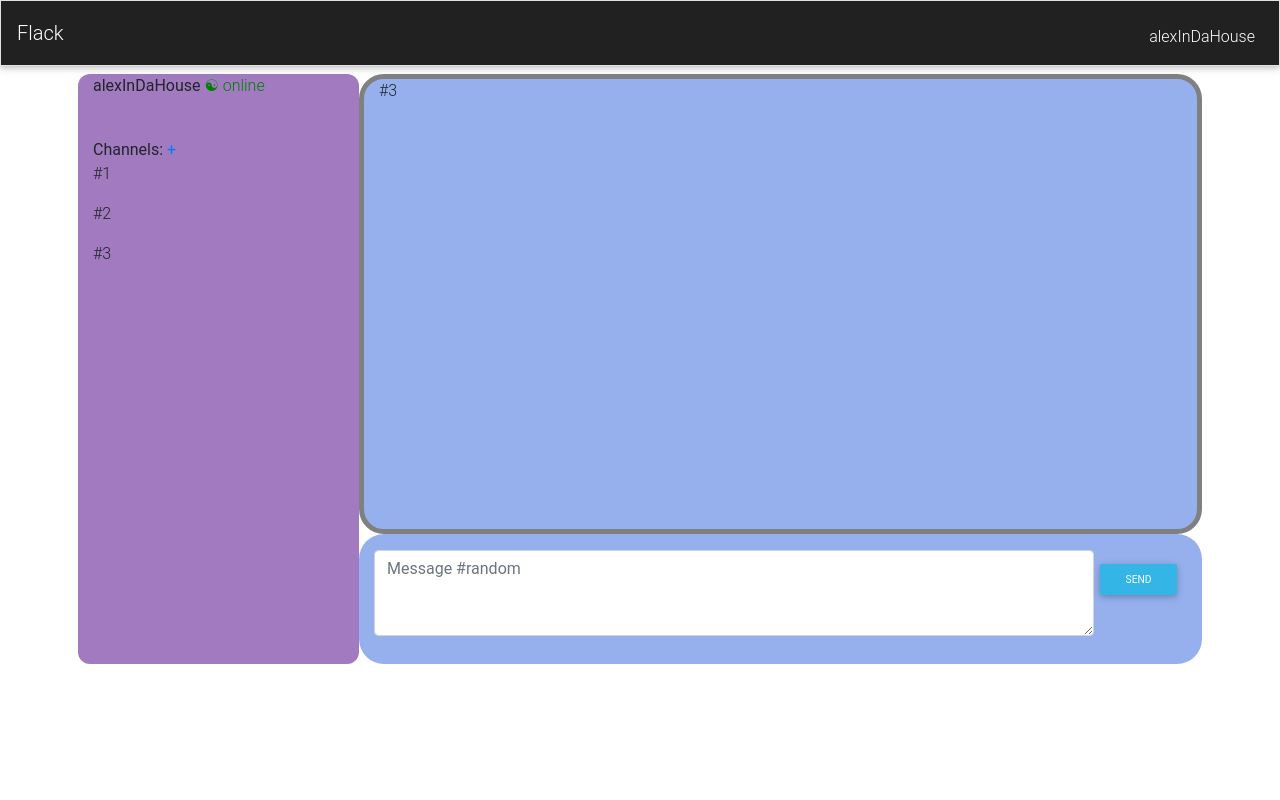
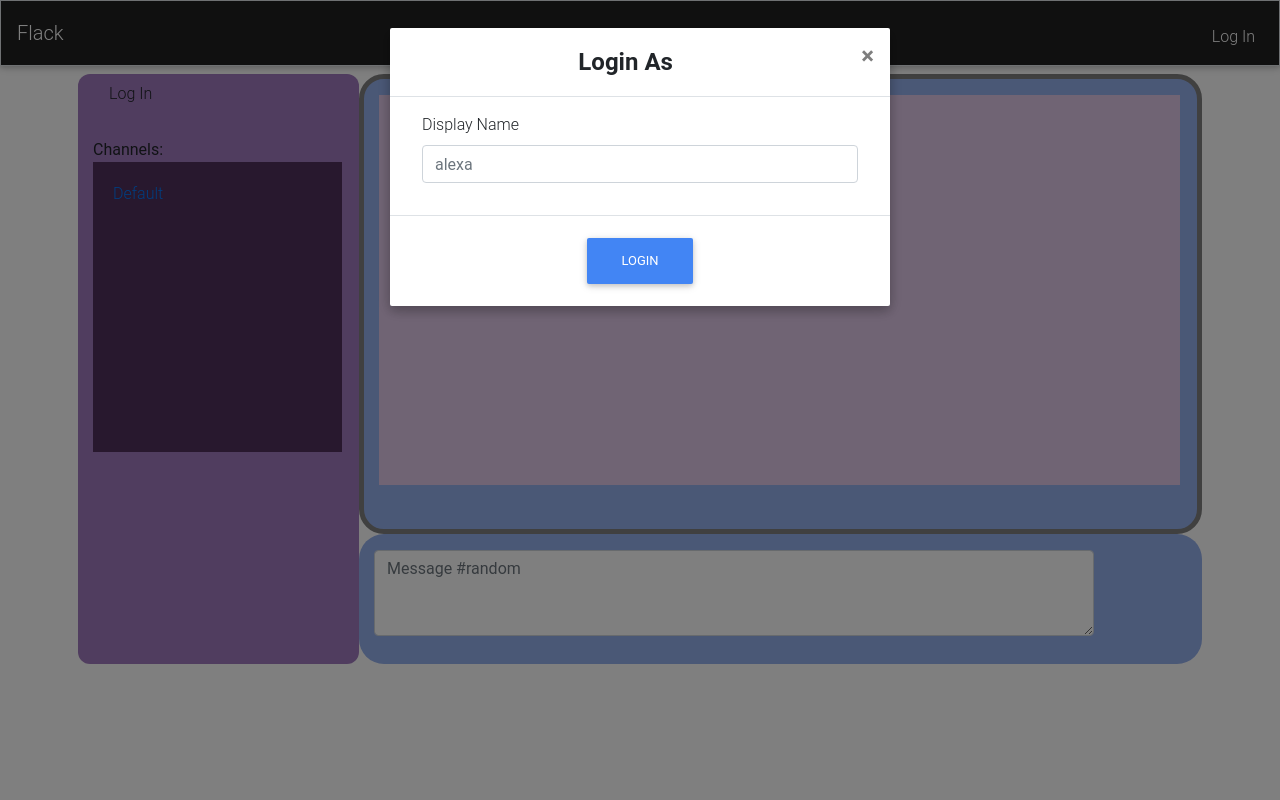
Before and after one commit to alexsonphoenix/cs50w_project2_MessengerService, a Flask app: page / in a window 1280 px wide. Run offline with Flask 2, Linux system fonts and the light colour scheme; some libraries are stand-ins or nearby versions.

Commit message:
nearly finished the channel list adding

```diff
--- a/application.py
+++ b/application.py
@@ -1,13 +1,53 @@
 import os
 
-from flask import Flask, redirect, render_template
+from flask import Flask, redirect, render_template, request, session
+from flask_session import Session
+from tempfile import mkdtemp
+
 from flask_socketio import SocketIO, emit
 
 app = Flask(__name__)
 app.config["SECRET_KEY"] = os.getenv("SECRET_KEY")
 socketio = SocketIO(app)
 
+# Configure session to use filesystem (instead of signed cookies(default))
+app.config["SESSION_FILE_DIR"] = mkdtemp()
+app.config["SESSION_PERMANENT"] = False
+app.config["SESSION_TYPE"] = "filesystem"
+Session(app)    # to store information specific to a user from one request to the next
+
+
+# Global Varibles:
+channel_list = [("Example1", "original channel"), ("Example2", "original channel"), ("Example3", "original channel")] # a list of tuple
+
+
 @app.route("/")
 def index():
-    needLogin = False
-    return render_template("index.html", needLogin=needLogin, user_username="alexInDaHouse")
+    needLogin = True
+    if not session.get('username'):
+        needLogin = True
+    else:
+        needLogin = False
+    return render_template("index.html", needLogin=needLogin, user_username=session.get('username'), channel_list=channel_list)
+
+
+@app.route("/login", methods=["POST"])
+def login():
+    session.clear()
+    session['username'] = request.form.get('username')
+    return redirect('/')
+
+
+@app.route("/add_channel", methods=["POST"])
+def add_channel():
+    channel_name = request.form.get('channel_name')
+    channel_description = request.form.get('channel_description')
+    if not any(channel_name in i for i in channel_list) :
+        channel_list.append((channel_name,channel_description))
+    else:
+        return "Already taken",401
+    return redirect('/')
+
+#@app.route("/check_channel", methods=["POST"])
+#def check_channel():
+    #return jsonify(True)
--- a/static/processing.js
+++ b/static/processing.js
@@ -0,0 +1,22 @@
+document.addEventListener('DOMContentLoaded', () => {
+  // Connect to websocket
+  alert("I'm Active!!");
+  console.log("im activeeee");
+  //var socket = io.connect(location.protocol + '//' + document.domain + ':' + location.port);
+
+  // When connected, configure buttons
+
+  //});
+
+
+
+  // When a Channel is Selected:
+  document.querySelectorAll('.channel_name').forEach(button => {
+    button.onclick = () => {
+      const selected_channel = button.dataset.channel;
+      console.log(selected_channel);
+      document.querySelector('#channel_selected').innerHTML = selected_channel;
+    };
+  });
+
+});
--- a/static/styles.css
+++ b/static/styles.css
@@ -1,48 +1,53 @@
-label { display: block; }
+label {
+  display: block; }
 
-.textarea_input{
-  display: flex;
-}
+.textarea_input {
+  display: flex; }
 
 #textarea_input {
-  display:inline-block;
-
-}
+  display: inline-block; }
 
 .send_message {
-  display:inline-block;
-}
+  display: inline-block; }
 
-
-.nav_pannel_top{
+.nav_pannel_top {
   border-top-left-radius: 12px;
   border-top-right-radius: 12px;
   background-color: #a17abf;
-  height: 460px;
-}
+  height: 460px; }
 
-.nav_pannel_bottom{
+.nav_pannel_bottom {
   border-bottom-left-radius: 12px;
   border-bottom-right-radius: 12px;
   background-color: #a17abf;
-  height: 130px;
-}
+  height: 130px; }
 
-.messages_area_top{
+.messages_area_top {
   border: 5px solid grey;
   border-radius: 25px;
   background-color: #95b0ed;
-  height: 460px;
-}
+  height: 460px; }
 
-.messages_area_bottom{
+.messages_area_bottom {
   border-radius: 25px;
   background-color: #95b0ed;
-  height: 130px;
-}
+  height: 130px; }
 
 textarea {
-    display: block;
-    margin-left: auto;
-    margin-right: auto;
-}
+  display: block;
+  margin-left: auto;
+  margin-right: auto; }
+
+#messages_display, #channel_list {
+  position: absolute;
+  text-align: inherit;
+  margin: 0px; }
+
+.scroll {
+  width: calc(100% - 2em);
+  overflow-x: hidden;
+  overflow-y: auto;
+  text-align: center;
+  padding: 20px; }
+
+/*# sourceMappingURL=styles.css.map */
--- /dev/null
+++ b/static/styles.scss
@@ -0,0 +1,64 @@
+label { display: block; }
+
+.textarea_input{
+  display: flex;
+}
+
+#textarea_input {
+  display:inline-block;
+
+}
+
+.send_message {
+  display:inline-block;
+}
+
+
+.nav_pannel_top{
+  border-top-left-radius: 12px;
+  border-top-right-radius: 12px;
+  background-color: #a17abf;
+  height: 460px;
+}
+
+.nav_pannel_bottom{
+  border-bottom-left-radius: 12px;
+  border-bottom-right-radius: 12px;
+  background-color: #a17abf;
+  height: 130px;
+}
+
+.messages_area_top{
+  border: 5px solid grey;
+  border-radius: 25px;
+  background-color: #95b0ed;
+  height: 460px;
+}
+
+.messages_area_bottom{
+  border-radius: 25px;
+  background-color: #95b0ed;
+  height: 130px;
+}
+
+
+textarea {
+    display: block;
+    margin-left: auto;
+    margin-right: auto;
+}
+
+
+#messages_display, #channel_list{
+    position: absolute;
+    text-align: inherit;
+}
+
+
+.scroll{
+width: calc(100% - 2em);
+overflow-x: hidden;
+overflow-y: auto;
+text-align: center;
+padding: 20px;
+}
--- a/templates/index.html
+++ b/templates/index.html
@@ -21,22 +21,37 @@
 
         <div class="channels">
           <span><b>Channels:</b>
-            <a href="#" type="button" name="add_channel" data-toggle="modal" data-target="#modalChannelAddForm"><b>+</b></a>
+            {% if not needLogin %}
+              <a href="#" name="add_channel" data-toggle="modal" data-target="#modalChannelAddForm"><b>+</b></a>
+            {% endif %}
           </span>
-          <p>#1</p>
-          <p>#2</p>
-          <p>#3</p>
+
+          {% if not needLogin %}
+            <div id="channel_list" class="scroll m-0" style="height: 290px; background-color: #51305c;">
+              {% for channel in channel_list %}
+                <p> <a data-channel="{{ channel[0] }}" class="channel_name"> #{{ channel[0] }} </a> </p>
+              {% endfor %}
+            </div>
+
+          {% else %}
+            <div id="channel_list" class="scroll m-0" style="height: 290px; background-color: #51305c;">
+                <p> <a href=""> Default </a> </p>
+            </div>
+          {% endif %}
+
         </div>
       </div>
 
       <!--Messaging area-->
       <div class="col-9 messages_area_top">
-        <div class="channel_selected"><!--header area-->
-          <p>#3</p>
+        <div ><!--header area-->
+          <p id="channel_selected"></p>
         </div>
         <!--body area where all messages are displayed-->
-        <div class="messages_display">
-
+        <div id="messages_display" class="scroll" style="height: 390px; background-color: #e0c8e8;">
+          {% if needLogin %}
+            <p>Please Login First</p>
+          {% endif %}
         </div>
       </div>
 
@@ -55,15 +70,17 @@
               <textarea class="form-control" id="textarea_input" rows="3" placeholder="Message #random" style="width: 720px;"></textarea>
             </div>
             <div class="send_message mt-4">
-              <button type="button" name="send_message" id="send_message" class="btn btn-info btn-sm">Send</button>
+              {% if not needLogin %}
+                <button type="button" name="send_message" id="send_message" class="btn btn-info btn-sm">Send</button>
+              {% endif %}
             </div>
           </form>
       </div>
     </div>
 </div>
 
-<!--Channel_add form:-->
-<form action="" method="POST"> <!--SUBMIT this form to:........-->
+<!--Channel_add form: }}-->
+<form action="{{ url_for('add_channel') }}" method="POST"> <!--SUBMIT this form to:........-->
   <div class="modal fade" id="modalChannelAddForm" tabindex="-1" role="dialog" aria-labelledby="myModalLabel"
     aria-hidden="true" >
     <div class="modal-dialog" role="document">
@@ -88,12 +105,12 @@
           <br>
           <label for="channel_description">Descriptions <small>(optional)</small></label>
           <div class="input-group mb-3">
-            <input type="text" class="form-control" name="channel_description">
+            <input type="text" class="form-control" name="channel_description" maxlength="50">
           </div>
           <small>What’s this channel about?</small>
         </div>
         <div class="modal-footer d-flex justify-content-center">
-          <button class="btn btn-primary" type="submit">Create</button>
+          <button class="btn btn-primary" type="submit" id="add_channel_submit">Create</button>
         </div>
       </div>
     </div>
@@ -101,7 +118,7 @@
 </form>
 
 <!--Login form:-->
-<form action="" method="POST"> <!--SUBMIT this form to:........-->
+<form action="{{ url_for('login') }}" method="POST"> <!--SUBMIT this form to:........-->
   <div class="modal fade" id="modalLoginForm" tabindex="-1" role="dialog" aria-labelledby="myModalLabel"
     aria-hidden="true" >
     <div class="modal-dialog" role="document">
@@ -115,7 +132,7 @@
         <div class="modal-body mx-3">
           <label for="channel_name">Display Name</label>
           <div class="input-group mb-3">
-            <input type="text" class="form-control" name="channel_name" placeholder="alexa" required
+            <input type="text" class="form-control" name="username" placeholder="alexa" required
        minlength="4" maxlength="15">
           </div>
         </div>
@@ -127,4 +144,11 @@
   </div>
 </form>
 
+<script type="text/javascript">
+  document.addEventListener('DOMContentLoaded', () => {
+      {% if needLogin %}
+        document.querySelector("#login_button").click();
+      {% endif %}
+  });
+</script>
 {% endblock %}
--- a/templates/layout.html
+++ b/templates/layout.html
@@ -3,7 +3,6 @@
 <html lang="en">
 
     <head>
-
         <!-- Required meta tags -->
         <meta charset="utf-8">
         <meta name="viewport" content="width=device-width, initial-scale=1, shrink-to-fit=no">
@@ -23,7 +22,7 @@
         <script type="text/javascript" src="https://cdnjs.cloudflare.com/ajax/libs/twitter-bootstrap/4.3.1/js/bootstrap.min.js"></script>
 
         <!-- Manual JavaScript -->
-        <script src="{{url_for('static', filename='processing.js')}}"></script>
+        <script type="text/javascript" src="{{url_for('static', filename='processing.js')}}"></script>
 
 
         <title>{% block title %}{% endblock %}</title>
@@ -43,7 +42,7 @@
             <div class="collapse navbar-collapse" id="navbar">
                   {% if needLogin %}
                   <ul class="navbar-nav ml-auto mt-2">
-                      <li class="nav-item"><a class="nav-link" data-toggle="modal" data-target="#modalLoginForm">Log In</a></li>
+                      <li class="nav-item"><a class="nav-link" id="login_button" data-toggle="modal" data-target="#modalLoginForm">Log In</a></li>
                   </ul>
                   {% else %}
                   <ul class="navbar-nav ml-auto mt-2">
```
Also changed, not shown: templates/channel_add.html (deleted, +0 -26 lines), 2 other files.
